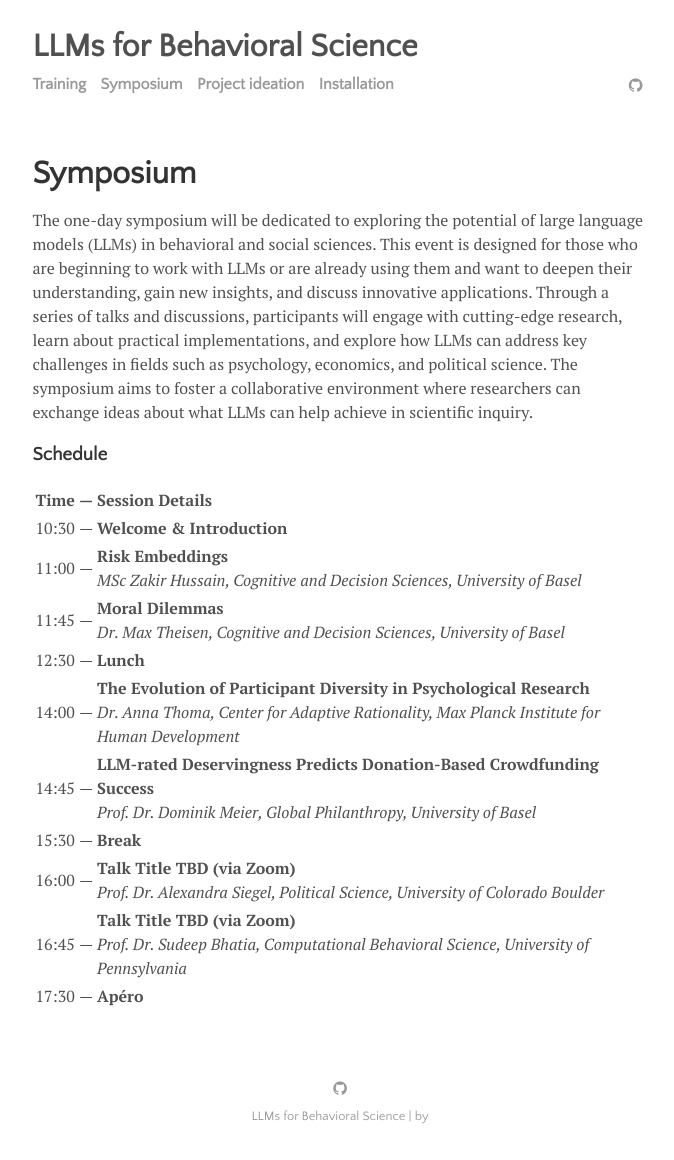
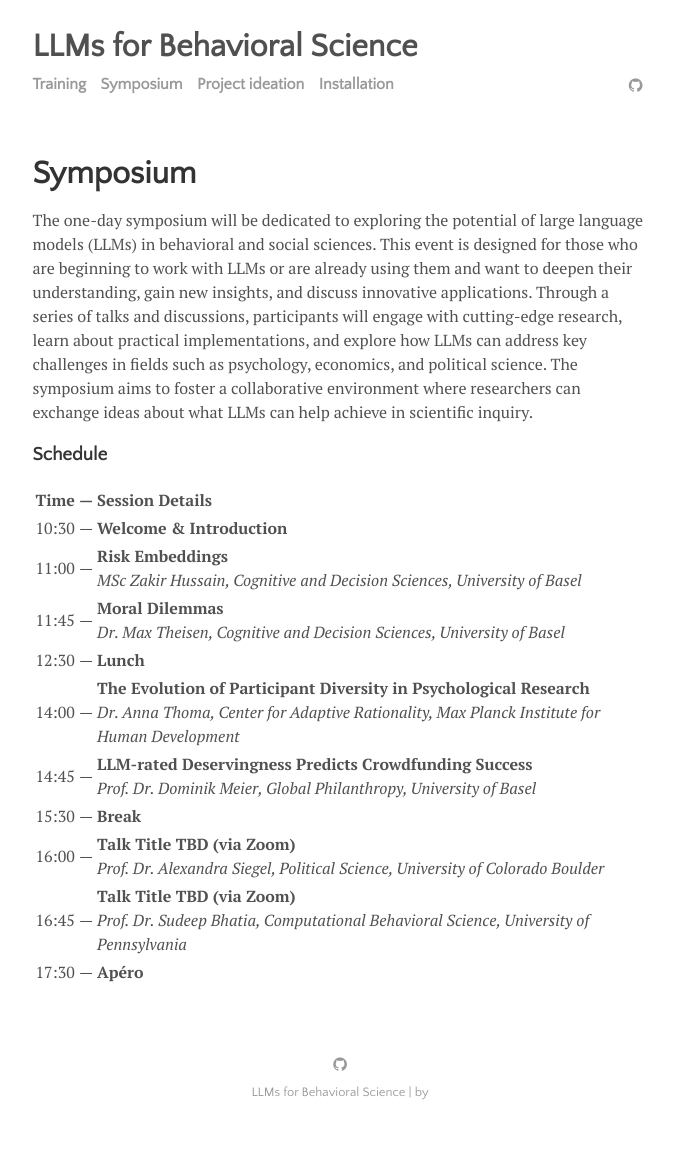
Before and after one commit to cdsbasel/LLM4BeSci_2025Unibas, a Jekyll site: the page built from menu/symposium.md, in a window 1280 px wide. Shown: the whole page, without its empty margins (300-974 px from the left). Built offline with Jekyll 4.4.1, drawn with Linux system fonts in a browser that asks for light colours; after the commit the page ends 1136 px from its top, so only the background shows below that.

Commit message:
Update symposium.md

```diff
--- a/menu/symposium.md
+++ b/menu/symposium.md
@@ -15,7 +15,7 @@ The one-day symposium will be dedicated to exploring the potential of large lang
 | 11:45 |---| **Moral Dilemmas**                                     <br> *Dr. Max Theisen, Cognitive and Decision Sciences, University of Basel* |
 | 12:30 |---| **Lunch**                                              |
 | 14:00 |---| **The Evolution of Participant Diversity in Psychological Research**  <br> *Dr. Anna Thoma, Center for Adaptive Rationality, Max Planck Institute for Human Development* |
-| 14:45 |---| **LLM-rated Deservingness Predicts Donation-Based Crowdfunding Success**  <br> *Prof. Dr. Dominik Meier, Global Philanthropy, University of Basel* |
+| 14:45 |---| **LLM-rated Deservingness Predicts Crowdfunding Success**  <br> *Prof. Dr. Dominik Meier, Global Philanthropy, University of Basel* |
 | 15:30 |---| **Break**                                              |
 | 16:00 |---| **Talk Title TBD (via Zoom)**                                     <br> *Prof. Dr. Alexandra Siegel, Political Science, University of Colorado Boulder* |
 | 16:45 |---| **Talk Title TBD (via Zoom)**                                     <br> *Prof. Dr. Sudeep Bhatia, Computational Behavioral Science, University of Pennsylvania* |
```
